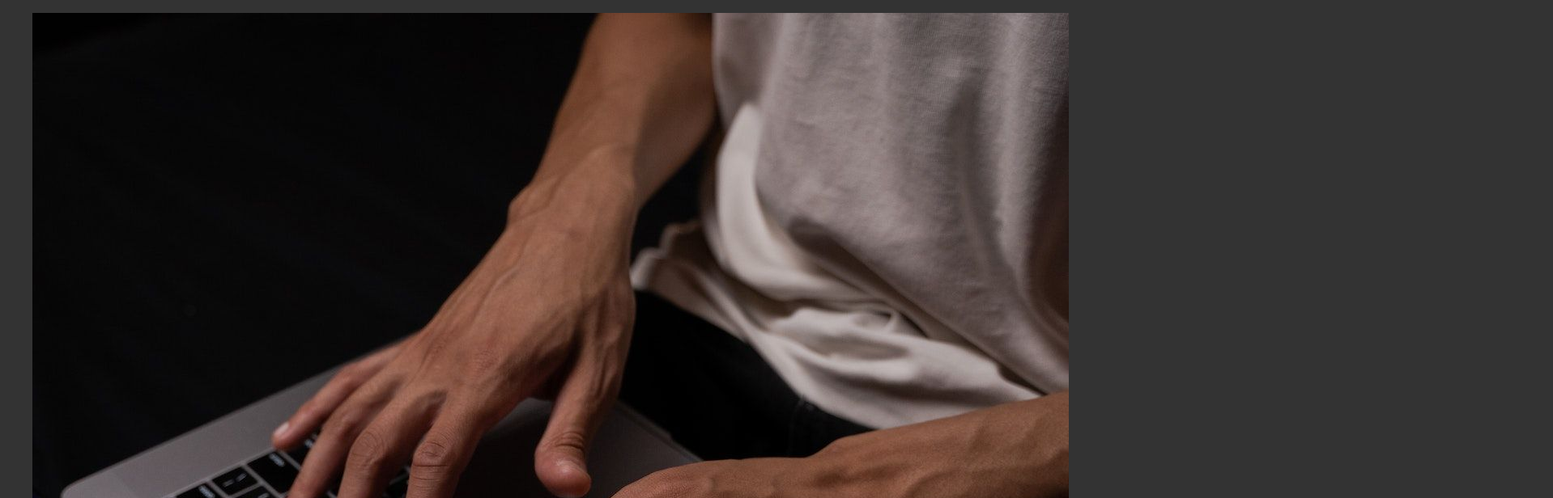
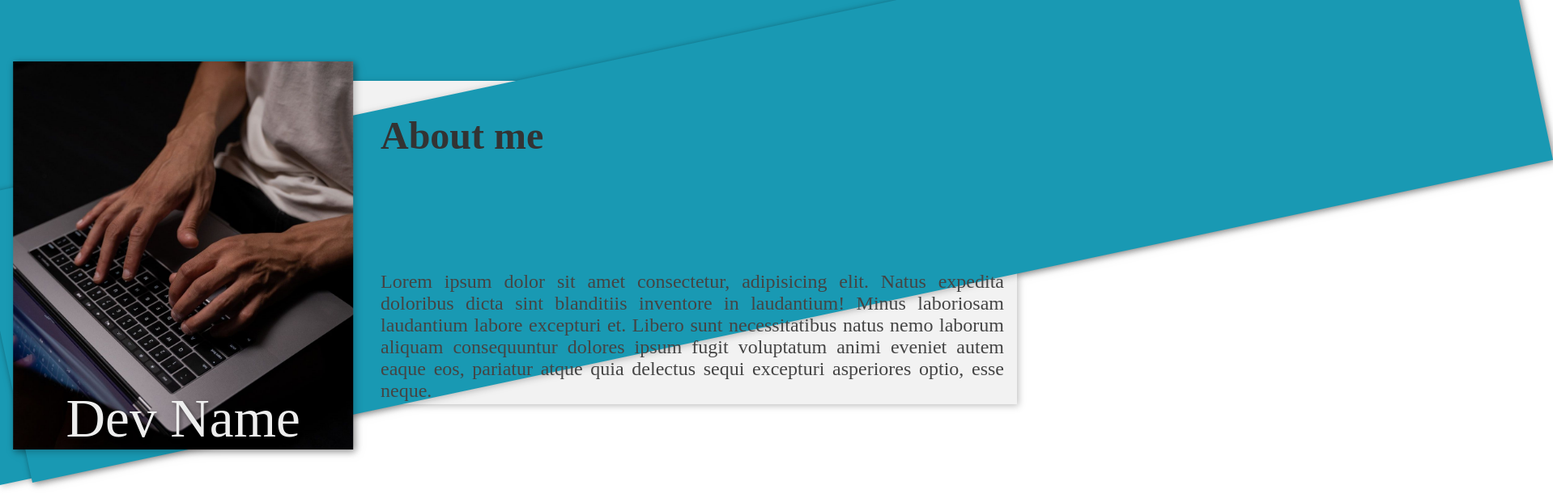
Before and after one commit to HectorVilas/odin-advanced-html-and-css, a plain HTML site: page index.html in a window 1280 px wide. Shown: the top 616 px of the page at 81% size, 1918 px wide, since content can reach past the window. Drawn offline with Linux system fonts and the light colour scheme.

Commit message:
style about section

```diff
--- a/style.css
+++ b/style.css
@@ -1,4 +1,96 @@
+:root {
+  --shadow: drop-shadow(2px 2px 4px rgba(0, 0, 0, .25));
+}
+
 body {
   margin: 0;
-  background-color: #333;
 }
+
+section {
+  isolation: isolate;
+  display: flex;
+  /* outline: 2px solid rgba(255, 0, 0, .1); */
+  justify-content: center;
+}
+
+.about {
+  position: relative;
+  padding: 100px 0;
+}
+.about::after {
+  position: absolute;
+  content: "";
+  left: 0;
+  top: 0;
+  height: 100%;
+  width: 150vmax;
+  background-color: hsl(190, 75%, 40%);
+  z-index: -1;
+  transform: rotate(-12deg);
+  transform-origin: 0% 100%;
+  filter: var(--shadow);
+}
+
+.about .wrapper {
+  background-color: hsl(0, 0%, 95%);
+  width: 1200px;
+  height: 400px;
+  filter: var(--shadow);
+  padding: 0 1rem;
+  text-align: justify;
+}
+
+.about figure {
+  display: flex;
+  width: 350px;
+  height: 400px;
+  float:left;
+  transform: scale(120%) translateX(-1.5rem);
+  filter: var(--shadow);
+}
+
+.about picture {
+  width: 100%;
+  position: relative;
+}
+
+.about picture img {
+  width: 100%;
+  height: 100%;
+  object-fit: cover;
+}
+
+.about figcaption {
+  position: absolute;
+  color: #eee;
+  bottom: 0;
+  left: 0;
+  font-size: 3.5rem;
+  width: 100%;
+  text-align: center;
+  text-shadow: 2px 2px 4px rgba(0, 0, 0, .5);
+}
+
+.about h1 {
+  font-size: 3rem;
+  color: #333;
+}
+
+.about p {
+  font-size: 1.5rem;
+  color: #444;
+}
+
+.icons {
+  display: gr;
+  float: right;
+  gap: 1rem;
+}
+
+.icons a {
+  text-decoration: none;
+}
+
+.icons img {
+  width: 48px;
+}
```
